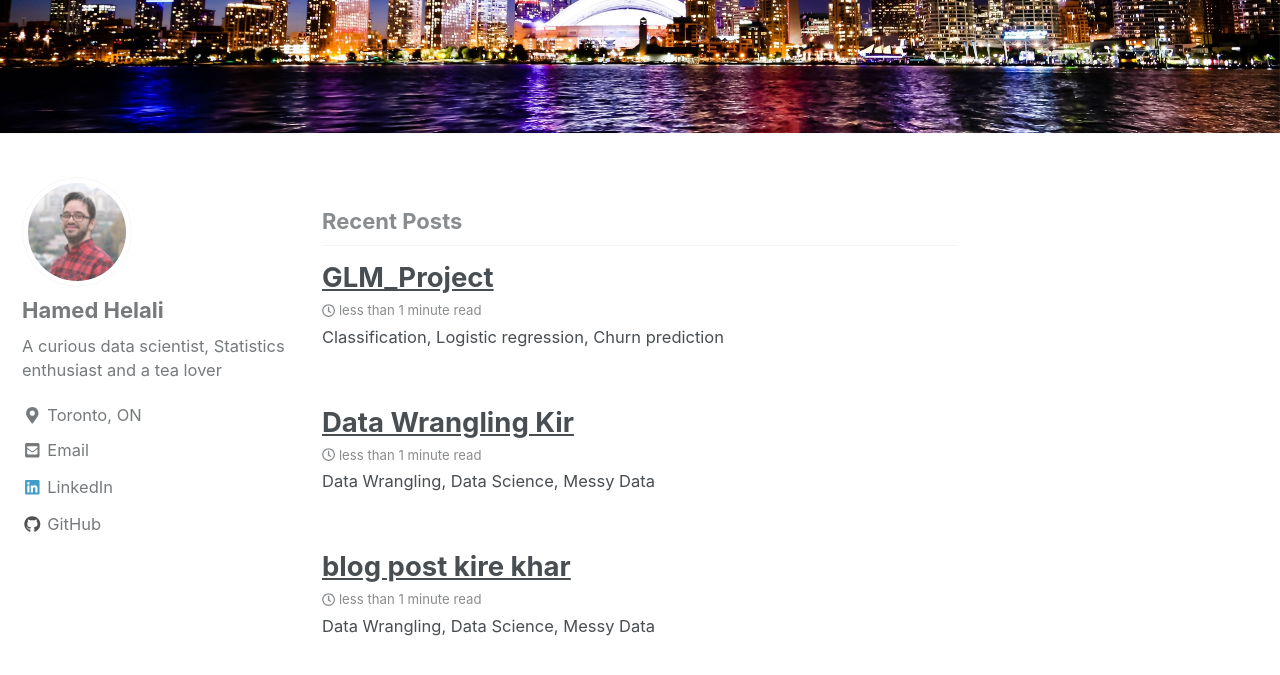
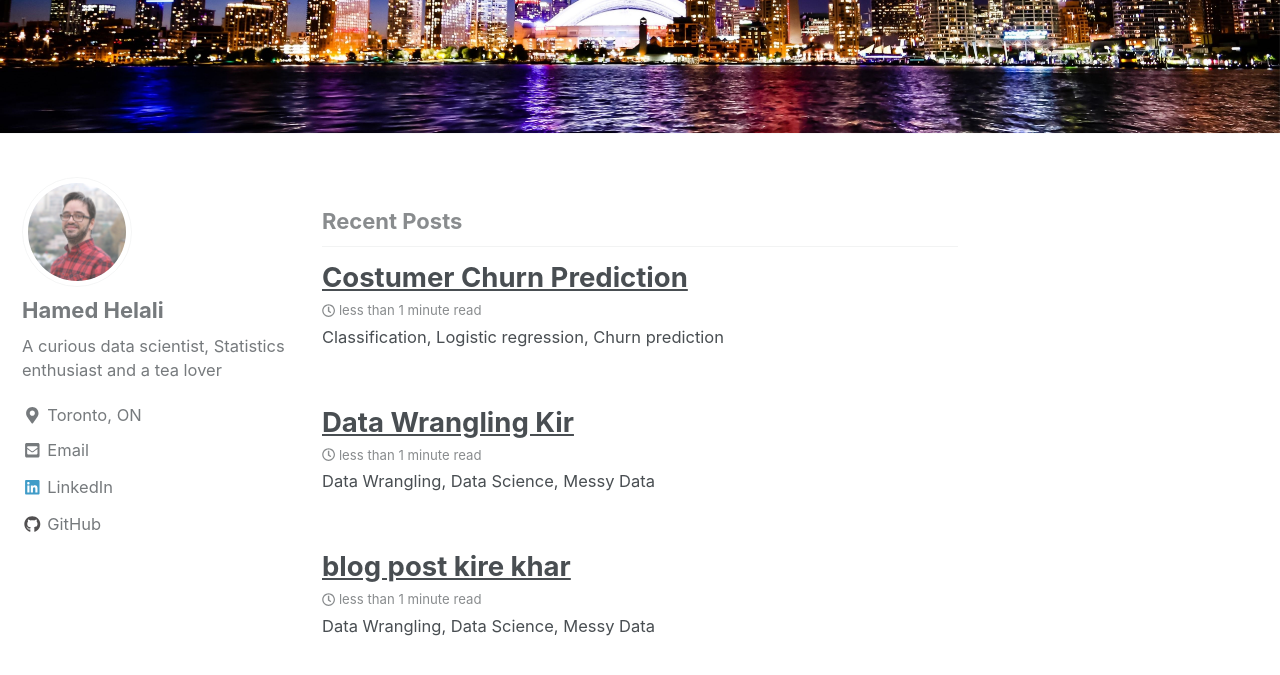
Before and after one commit to hamedhelali/hamedhelali.github.io, a Jekyll site: the page built from index.html, in a window 1280 px wide and 900 px high, scrolled down 485 px. Shown: the top 675 px of the window. Built offline with Jekyll 4.4.1, drawn with Linux system fonts in a browser that asks for light colours; nearby versions of some CDN libraries; the list of posts is cut into pages by our own code.

Commit message:
Update and rename 2020-03-20-Churn.md to 2020-03-20-ChurnPrediction.md

```diff
--- a/_posts/2020-03-20-Churn.md
+++ b/_posts/2020-03-20-ChurnPrediction.md
@@ -1,5 +1,5 @@
 ---
-title: "GLM_Project"
+title: "Costumer Churn Prediction"
 author: "Hamed Helali"
 date: 2020-03-20
 tags: [Classification, Logistic regression, Churn prediction]
```
